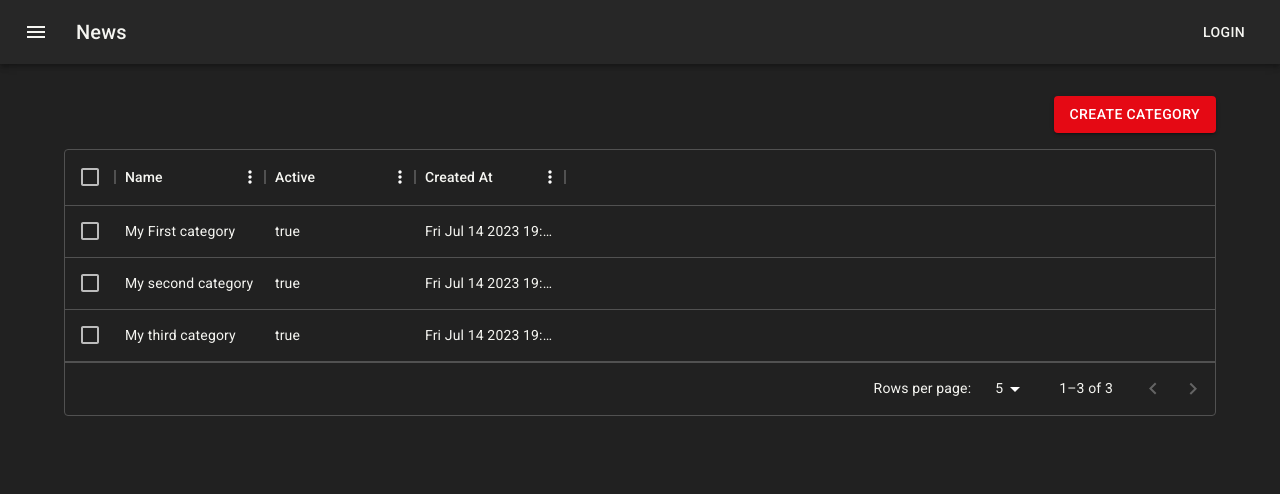
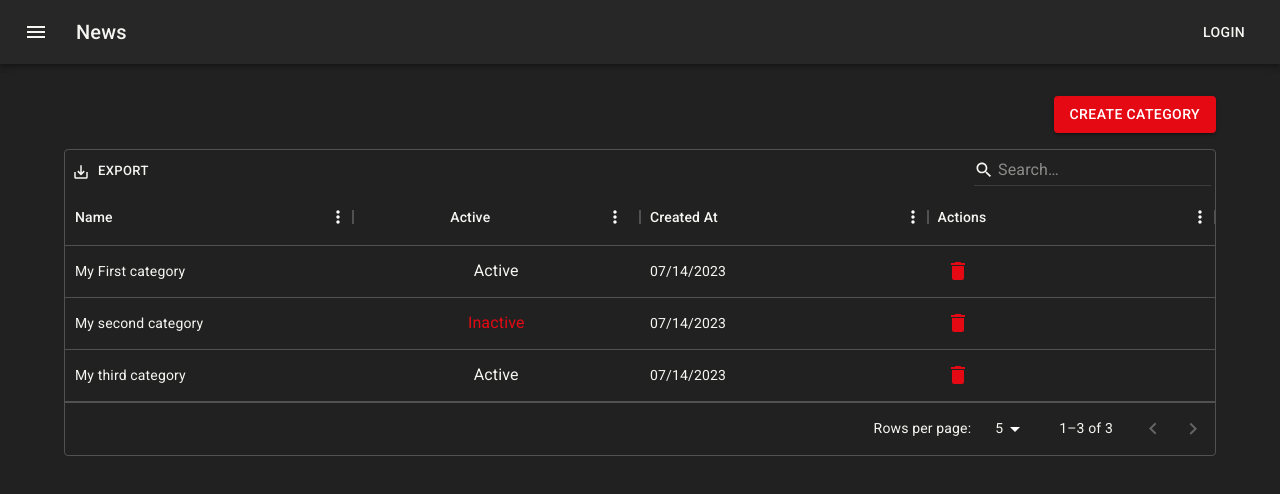
Before and after one commit to jeanmrtns/codeflix-admin, a React (Vite) app: page / in a window 1280 px wide. Shown: the top 494 px of the page. Built offline with nearby package versions, Linux system fonts and the light colour scheme.

Commit message:
feature: create filters on datagrid

```diff
--- a/package.json
+++ b/package.json
@@ -21,6 +21,7 @@
     "@mui/material": "^5.14.0",
     "@mui/x-data-grid": "^6.10.0",
     "@reduxjs/toolkit": "^1.8.1",
+    "date-fns": "^2.30.0",
     "localforage": "^1.10.0",
     "match-sorter": "^6.3.1",
     "react": "^18.2.0",
--- a/src/features/categories/CategoryList.tsx
+++ b/src/features/categories/CategoryList.tsx
@@ -1,28 +1,73 @@
-import { Box, Button } from "@mui/material"
+import { Box, Button, IconButton, Typography } from "@mui/material"
 import { useAppSelector } from "../../app/hooks"
 import { selectCategories } from "./categorySlice"
 
-import { DataGrid, GridColDef } from "@mui/x-data-grid"
-import { Link } from "react-router-dom"
+import {
+  DataGrid,
+  GridColDef,
+  GridDeleteIcon,
+  GridToolbar,
+} from "@mui/x-data-grid"
+import { format } from "date-fns"
+
+function renderActiveCell(isActive: boolean) {
+  return (
+    <Typography color={isActive ? "primary" : "secondary"}>
+      {isActive ? "Active" : "Inactive"}
+    </Typography>
+  )
+}
+
+function renderCreatedDate(date: Date) {
+  return (
+    <time dateTime={date.toDateString()}>
+      {format(new Date(date), "MM/d/yyyy")}
+    </time>
+  )
+}
+
+function renderActionCell(categoryId: string) {
+  function handleDeleteCategory() {
+    alert(categoryId)
+  }
+
+  return (
+    <IconButton
+      color="secondary"
+      aria-label="Delete category"
+      onClick={handleDeleteCategory}
+    >
+      <GridDeleteIcon />
+    </IconButton>
+  )
+}
 
 const columns: GridColDef[] = [
   {
     field: "name",
     headerName: "Name",
-    width: 150,
-    editable: true,
+    flex: 1,
+    type: "string",
   },
   {
     field: "is_active",
     headerName: "Active",
-    width: 150,
-    editable: true,
+    flex: 1,
+    type: "boolean",
+    renderCell: (row) => renderActiveCell(row.value),
   },
   {
     field: "created_at",
     headerName: "Created At",
-    width: 150,
-    editable: true,
+    flex: 1,
+    type: "dateTime",
+    renderCell: (row) => renderCreatedDate(row.value),
+  },
+  {
+    field: "actions",
+    headerName: "Actions",
+    flex: 1,
+    renderCell: (row) => renderActionCell(row.row.id),
   },
 ]
 
@@ -32,15 +77,29 @@ export function CategoryList() {
   return (
     <Box maxWidth="lg" sx={{ mb: 4, mt: 4 }}>
       <Box display="flex" justifyContent="flex-end">
-        <Link to="/categories/create">
-          <Button variant="contained" color="secondary" sx={{ mb: 2 }}>
-            Create Category
-          </Button>
-        </Link>
+        <Button
+          href="/categories/create"
+          variant="contained"
+          color="secondary"
+          sx={{ mb: 2 }}
+        >
+          Create Category
+        </Button>
       </Box>
       <DataGrid
         rows={categories}
         columns={columns}
+        slots={{
+          toolbar: GridToolbar,
+        }}
+        slotProps={{
+          toolbar: {
+            showQuickFilter: true,
+            quickFilterProps: {
+              debounceMs: 500,
+            },
+          },
+        }}
         initialState={{
           pagination: {
             paginationModel: {
@@ -49,8 +108,10 @@ export function CategoryList() {
           },
         }}
         pageSizeOptions={[5, 10, 20, 50, 100]}
-        checkboxSelection
         disableRowSelectionOnClick
+        disableColumnSelector
+        disableDensitySelector
+        disableColumnFilter
       />
     </Box>
   )
--- a/src/features/categories/categorySlice.ts
+++ b/src/features/categories/categorySlice.ts
@@ -23,7 +23,7 @@ const category: Category = {
 
 const initialState = [
   category,
-  { ...category, id: "two-id", name: "My second category" },
+  { ...category, id: "two-id", name: "My second category", is_active: false },
   { ...category, id: "three-id", name: "My third category" },
 ]
 
```
Also changed, not shown: 1 other file (tests, documents, lock files or other folders).
